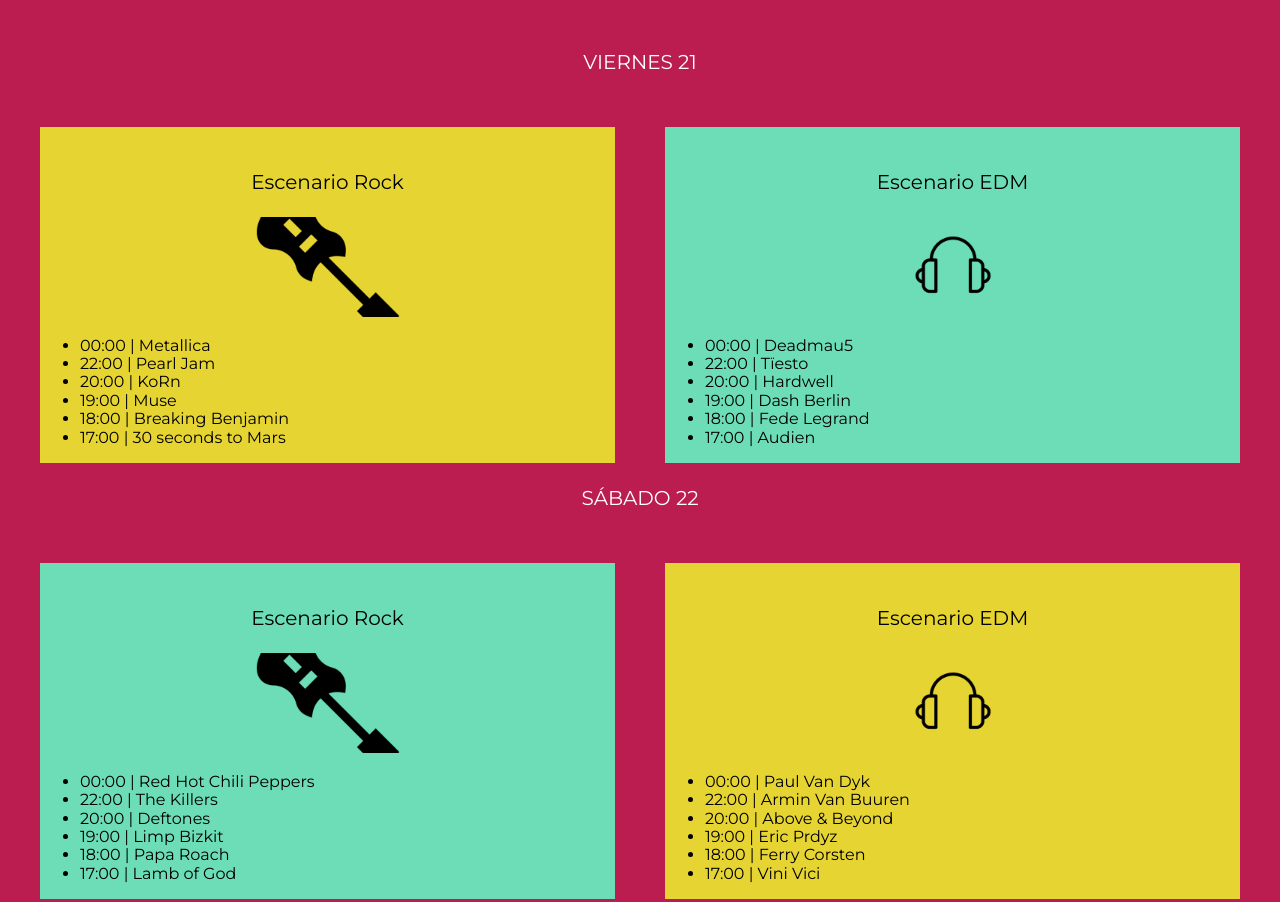
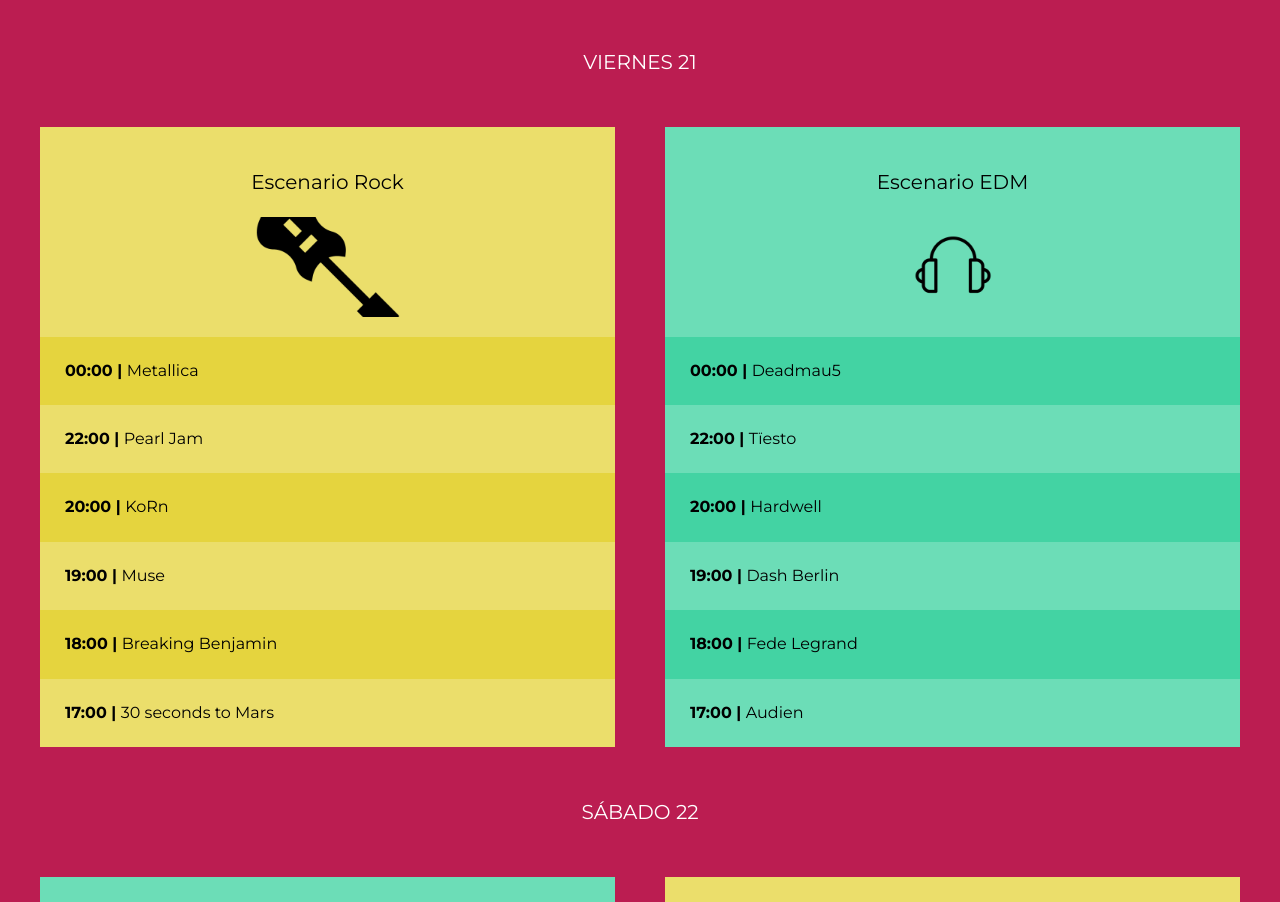
Before and after one commit to PalomaLozano/music-festival, a website: page src/html/index.html in a window 1280 px wide. Shown: the part 1384-2286 px from the top of the page. Drawn offline with nearby package versions, Linux system fonts and the light colour scheme; files that its build step writes are made by us from their sources; files whose address does not match are found by name.

```diff
--- a/src/scss/core/_mixins.scss
+++ b/src/scss/core/_mixins.scss
@@ -24,3 +24,9 @@
   grid-template-columns: repeat($columnas, 1fr);
   gap: $espacio;
 }
+
+@mixin resetList() {
+  margin: 0;
+  padding: 0;
+  list-style: none;
+}
--- a/src/scss/layout/_mainPage.scss
+++ b/src/scss/layout/_mainPage.scss
@@ -32,7 +32,7 @@
   }
   .dia {
     text-transform: uppercase;
-    margin-bottom: 5rem;
+    margin: 5rem 0;
   }
 }
 
@@ -67,8 +67,25 @@
   background-image: url(../../assets/images/img/icono_rock.png);
 }
 .bg-amarillo {
-  background-color: rgb(230, 212, 51);
+  background-color: rgb(235, 222, 107);
+  li:nth-child(odd) {
+    background-color: darken(rgb(235, 222, 107), 10%);
+  }
 }
 .bg-verde {
   background-color: rgb(108, 221, 183);
+  li:nth-child(odd) {
+    background-color: darken(rgb(108, 221, 183), 10%);
+  }
 }
+
+.calendario {
+  @include resetList;
+  li {
+    padding: 2.5rem;
+    font-weight: 700;
+    span {
+      font-weight: 400;
+    }
+  }
+}
```
